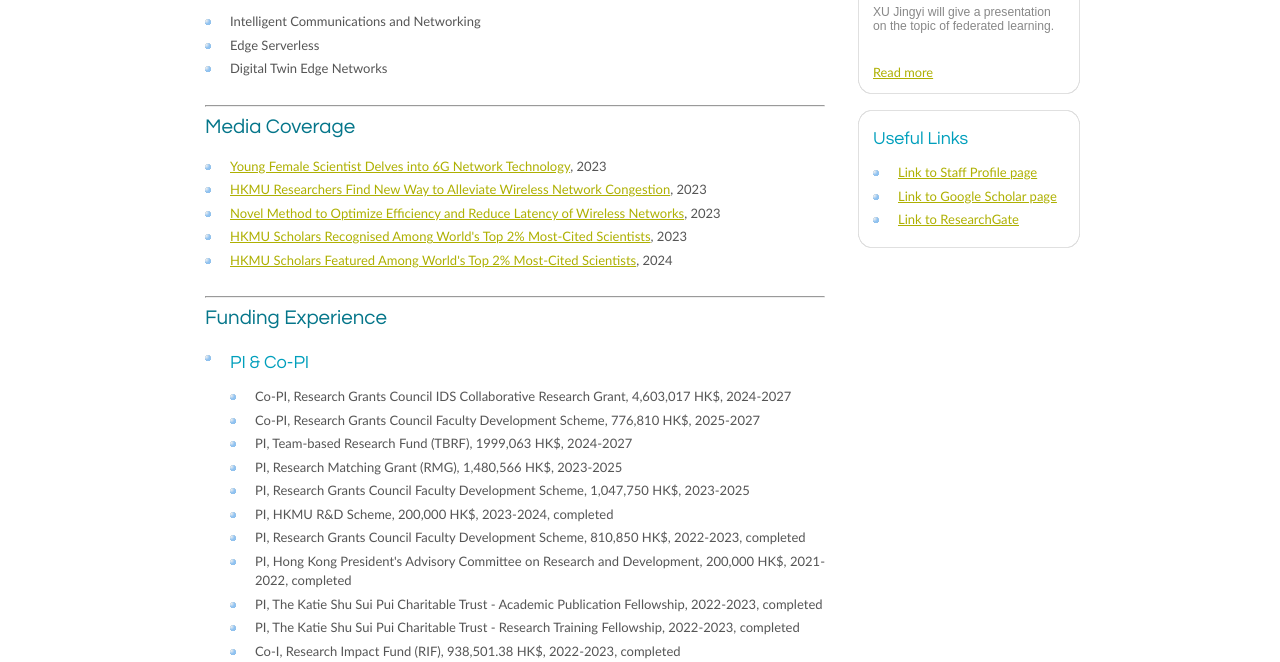
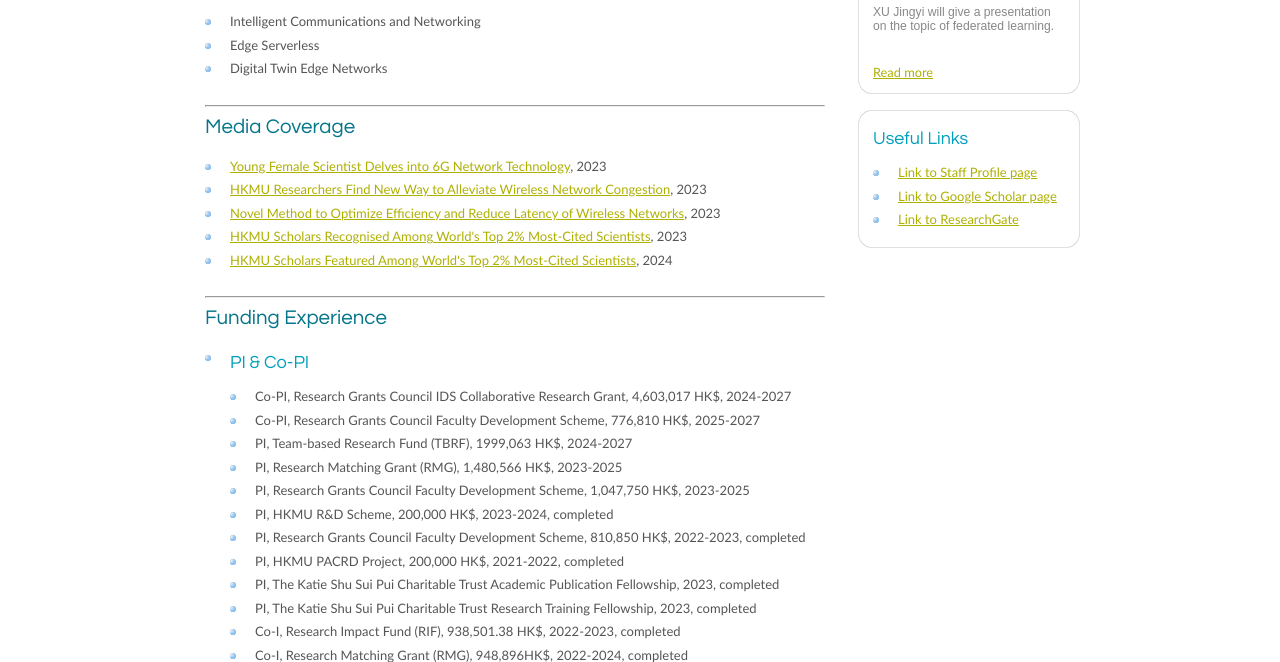
Before and after one commit to yfucityu/yfu.github.io, a plain HTML site: page Research.html in a window 1280 px wide. Shown: the part 295-957 px from the top of the page. Drawn offline with Linux system fonts and the light colour scheme.

Commit message:
Update Research.html

```diff
--- a/Research.html
+++ b/Research.html
@@ -92,9 +92,9 @@
             <li>PI, Research Grants Council Faculty Development Scheme, 1,047,750 HK$, 2023-2025</li>
             <li>PI, HKMU R&amp;D Scheme, 200,000 HK$, 2023-2024, completed</li>
                         <li>PI, Research Grants Council Faculty Development Scheme, 810,850 HK$, 2022-2023, completed</li>
-		  <li>PI, Hong Kong President's Advisory Committee on Research and Development, 200,000 HK$, 2021-2022, completed</li>
-            <li>PI, The Katie Shu Sui Pui Charitable Trust - Academic Publication Fellowship, 2022-2023, completed</li>
-            <li>PI, The Katie Shu Sui Pui Charitable Trust - Research Training Fellowship, 2022-2023, completed</li>
+		  <li>PI, HKMU PACRD Project, 200,000 HK$, 2021-2022, completed</li>
+            <li>PI, The Katie Shu Sui Pui Charitable Trust Academic Publication Fellowship, 2023, completed</li>
+            <li>PI, The Katie Shu Sui Pui Charitable Trust Research Training Fellowship, 2023, completed</li>
             <li>Co-I, Research Impact Fund (RIF), 938,501.38 HK$, 2022-2023, completed</li>
 			<li>Co-I, Research Matching Grant (RMG), 948,896HK$, 2022-2024, completed</li>
 			<li>Co-I, HKMU R&amp;D Scheme, 200,000HK$, 2023-2025</li>
```
